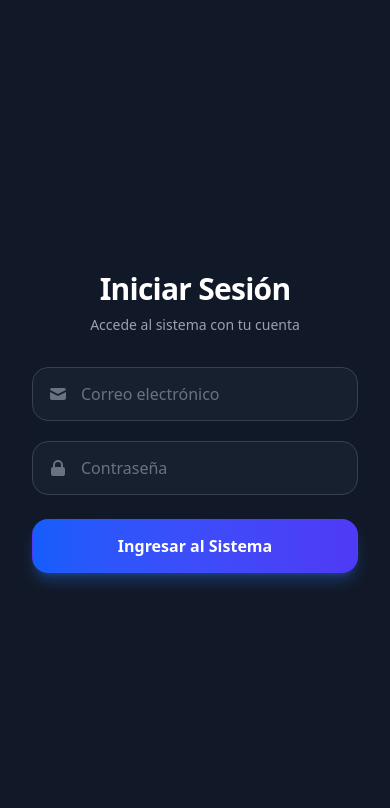
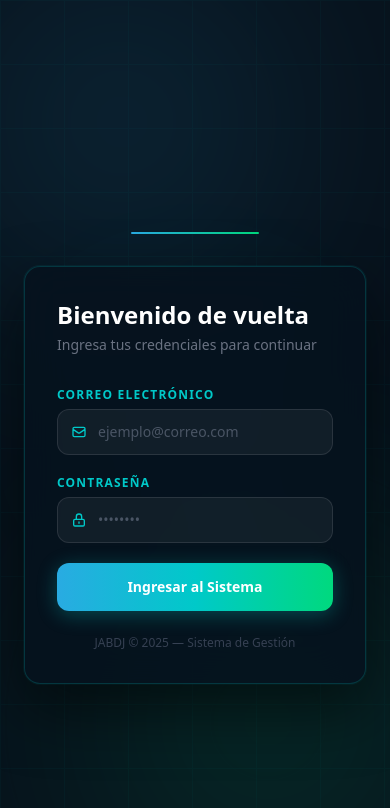
Before and after one commit to JABDJ/vivero, a React (Vite) app: page / in a window 390 px wide. Shown: the top 808 px of the page. Built offline with nearby package versions, Linux system fonts and the light colour scheme.

Commit message:
ajustes al aspecto de la web

```diff
--- a/src/pages/Login.jsx
+++ b/src/pages/Login.jsx
@@ -1,150 +1,225 @@
 import { useState } from 'react'
 import { supabase } from '../supabaseClient'
 import { useNavigate } from 'react-router-dom'
+
+// Logo JABDJ usando texto con gradiente SVG — fiel al original
+function JABDJLogo({ className = '' }) {
+  return (
+    <svg viewBox="0 0 320 90" xmlns="http://www.w3.org/2000/svg" className={className}>
+      <defs>
+        <linearGradient id="g1" x1="0%" y1="0%" x2="100%" y2="100%">
+          <stop offset="0%" stopColor="#29ABE2" />
+          <stop offset="45%" stopColor="#00C9C9" />
+          <stop offset="100%" stopColor="#00D97E" />
+        </linearGradient>
+      </defs>
+      <text
+        x="50%" y="72"
+        textAnchor="middle"
+        fontFamily="'Arial Black', 'Impact', sans-serif"
+        fontWeight="900"
+        fontSize="80"
+        letterSpacing="-2"
+        fill="url(#g1)"
+      >JABDJ</text>
+    </svg>
+  )
+}
 
 export default function Login() {
   const [email, setEmail] = useState('')
   const [password, setPassword] = useState('')
   const [loading, setLoading] = useState(false)
-
+  const [error, setError] = useState('')
   const navigate = useNavigate()
 
   const handleLogin = async (e) => {
     e.preventDefault()
     setLoading(true)
-
+    setError('')
     try {
-      // Lógica de LOGIN
-      const { data, error } = await supabase.auth.signInWithPassword({
-        email,
-        password,
-      })
+      const { data, error } = await supabase.auth.signInWithPassword({ email, password })
       if (error) throw error
 
-      // Consultar el rol directamente tras el login
       let userRole = 'user'
       try {
-        const { data: profileData } = await supabase
-          .from('profiles')
-          .select('role')
-          .eq('email', data.user.email)
-          .maybeSingle() // Devuelve null si no hay fila, sin lanzar error
-        userRole = profileData?.role ?? 'user'
-      } catch (e) {
-        console.warn('No se pudo leer el rol, usando "user" por defecto')
-      }
+        const { data: p } = await supabase
+          .from('profiles').select('role').eq('email', data.user.email).maybeSingle()
+        userRole = p?.role ?? 'user'
+      } catch { /* usa 'user' */ }
 
-      // Redirigir según el rol
-      if (userRole === 'admin') {
-        navigate('/dashboard')
-      } else if (userRole === 'vendedor') {
-        navigate('/vendedor')
-      } else {
-        navigate('/inicio')
-      }
-    } catch (error) {
-      alert(error.error_description || error.message)
+      if (userRole === 'admin') navigate('/dashboard')
+      else if (userRole === 'vendedor') navigate('/vendedor')
+      else navigate('/inicio')
+    } catch (err) {
+      setError(err.message || 'Credenciales incorrectas')
     } finally {
       setLoading(false)
     }
   }
 
   return (
-    <div className="flex min-h-screen w-full bg-[#0f172a]">
+    <div style={{ background: '#07111b' }} className="relative flex min-h-screen w-full overflow-hidden">
 
-      {/* SECCIÓN IZQUIERDA: Imagen (Oculta en móviles) */}
-      <div className="hidden lg:flex w-1/2 relative bg-cover bg-center items-center justify-center"
-        style={{ backgroundImage: "url('https://images.unsplash.com/photo-1614735241165-6756e1dfa8ab?q=80&w=2232&auto=format&fit=crop')" }}>
-        {/* Nota: He cambiado la imagen a una con tonos más fríos/azules que combina mejor */}
+      {/* ── Orbes de fondo con colores del logo ── */}
+      <div className="pointer-events-none absolute inset-0">
+        <div className="absolute -top-32 -left-32 w-[500px] h-[500px] rounded-full opacity-20 blur-[110px]"
+          style={{ background: 'radial-gradient(circle, #29ABE2, transparent 70%)' }} />
+        <div className="absolute -bottom-32 -right-32 w-[500px] h-[500px] rounded-full opacity-20 blur-[110px]"
+          style={{ background: 'radial-gradient(circle, #00D97E, transparent 70%)' }} />
+        <div className="absolute top-1/2 left-1/2 -translate-x-1/2 -translate-y-1/2 w-[300px] h-[300px] rounded-full opacity-10 blur-[90px]"
+          style={{ background: 'radial-gradient(circle, #00C9C9, transparent 70%)' }} />
+        {/* Líneas de grid muy sutiles */}
+        <div className="absolute inset-0 opacity-[0.03]"
+          style={{ backgroundImage: 'linear-gradient(#00C9C9 1px,transparent 1px),linear-gradient(90deg,#00C9C9 1px,transparent 1px)', backgroundSize: '64px 64px' }} />
+      </div>
 
-        {/* Overlay oscuro azulado */}
-        <div className="absolute inset-0 bg-gradient-to-t from-blue-900/80 via-black/50 to-black/30"></div>
+      {/* ── Panel izquierdo (solo desktop) ── */}
+      <div className="hidden lg:flex w-1/2 flex-col items-center justify-center relative z-10 px-16 gap-10">
+        {/* Logo */}
+        <div className="flex flex-col items-center gap-3">
+          <JABDJLogo className="w-72" />
+          {/* Línea gradiente */}
+          <div className="w-48 h-[3px] rounded-full" style={{ background: 'linear-gradient(90deg, #29ABE2, #00C9C9, #00D97E)' }} />
+          <p className="text-center text-gray-400 text-sm max-w-xs leading-relaxed mt-2">
+            Sistema integrado de gestión de inventario, facturación y usuarios.
+          </p>
+        </div>
 
-        <div className="relative z-10 p-12 text-white max-w-xl">
-          <h1 className="text-5xl font-extrabold mb-6 leading-tight">
-            Bienvenido de nuevo
-          </h1>
-          <p className="text-lg text-blue-100 mb-8">
-            Gestiona tu inventario, categorías y productos en un entorno moderno.
-          </p>
+        {/* Features */}
+        <div className="flex flex-col gap-3 w-full max-w-xs">
+          {[
+            { icon: '📦', text: 'Control de inventario en tiempo real' },
+            { icon: '🧾', text: 'Facturación rápida y precisa' },
+            { icon: '👥', text: 'Gestión de roles y usuarios' },
+          ].map((f, i) => (
+            <div key={i}
+              className="flex items-center gap-3 px-4 py-3 rounded-xl border text-sm text-gray-300"
+              style={{ background: 'rgba(255,255,255,0.04)', borderColor: 'rgba(0,201,201,0.2)' }}>
+              <span className="text-lg">{f.icon}</span>
+              {f.text}
+            </div>
+          ))}
         </div>
       </div>
 
-      {/* SECCIÓN DERECHA: Formulario */}
-      <div className="w-full lg:w-1/2 flex items-center justify-center p-8 sm:p-12 md:p-16 bg-[#111827]">
-        <div className="w-full max-w-md space-y-8">
+      {/* ── Panel derecho — Formulario ── */}
+      <div className="w-full lg:w-1/2 flex items-center justify-center relative z-10 p-6">
+        <div className="w-full max-w-md">
 
-          <div className="text-center">
-            <h2 className="text-3xl font-bold tracking-tight text-white">
-              Iniciar Sesión
-            </h2>
-            <p className="mt-2 text-sm text-gray-400">
-              Accede al sistema con tu cuenta
-            </p>
+          {/* Logo en móvil */}
+          <div className="flex lg:hidden flex-col items-center mb-8 gap-2">
+            <JABDJLogo className="w-56" />
+            <div className="w-32 h-[2px] rounded-full" style={{ background: 'linear-gradient(90deg, #29ABE2, #00D97E)' }} />
           </div>
 
-          <form className="mt-8 space-y-6" onSubmit={handleLogin}>
-            <div className="space-y-5">
+          {/* Card */}
+          <div className="rounded-2xl p-8 sm:p-10 border"
+            style={{
+              background: 'rgba(6, 18, 30, 0.85)',
+              borderColor: 'rgba(0, 201, 201, 0.2)',
+              backdropFilter: 'blur(20px)',
+              boxShadow: '0 25px 60px rgba(0,0,0,0.5), 0 0 0 1px rgba(0,201,201,0.08)',
+            }}>
 
-              {/* Input Email */}
-              <div className="relative">
-                <div className="absolute inset-y-0 left-0 pl-4 flex items-center pointer-events-none">
-                  <svg xmlns="http://www.w3.org/2000/svg" className="h-5 w-5 text-gray-500" viewBox="0 0 20 20" fill="currentColor">
-                    <path d="M2.003 5.884L10 9.882l7.997-3.998A2 2 0 0016 4H4a2 2 0 00-1.997 1.884z" />
-                    <path d="M18 8.118l-8 4-8-4V14a2 2 0 002 2h12a2 2 0 002-2V8.118z" />
-                  </svg>
-                </div>
-                <input
-                  id="email-address"
-                  name="email"
-                  type="email"
-                  autoComplete="email"
-                  required
-                  className="block w-full pl-12 pr-4 py-3.5 border border-gray-700 rounded-2xl bg-gray-800/50 text-white placeholder-gray-500 focus:outline-none focus:ring-2 focus:ring-blue-500 focus:border-transparent transition-all sm:text-sm"
-                  placeholder="Correo electrónico"
-                  value={email}
-                  onChange={(e) => setEmail(e.target.value)}
-                />
+            <div className="mb-8">
+              <h2 className="text-2xl font-bold text-white">Bienvenido de vuelta</h2>
+              <p className="mt-1 text-sm text-gray-500">Ingresa tus credenciales para continuar</p>
             </div>
 
-              {/* Input Password */}
+            <form onSubmit={handleLogin} className="space-y-5">
+
+              {/* Email */}
+              <div className="space-y-1.5">
+                <label className="block text-xs font-semibold uppercase tracking-widest" style={{ color: '#00C9C9' }}>
+                  Correo electrónico
+                </label>
                 <div className="relative">
-                <div className="absolute inset-y-0 left-0 pl-4 flex items-center pointer-events-none">
-                  <svg xmlns="http://www.w3.org/2000/svg" className="h-5 w-5 text-gray-500" viewBox="0 0 20 20" fill="currentColor">
-                    <path fillRule="evenodd" d="M5 9V7a5 5 0 0110 0v2a2 2 0 012 2v5a2 2 0 01-2 2H5a2 2 0 01-2-2v-5a2 2 0 012-2zm8-2v2H7V7a3 3 0 016 0z" clipRule="evenodd" />
+                  <svg className="absolute left-3.5 top-1/2 -translate-y-1/2 w-4 h-4" style={{ color: '#00C9C9' }}
+                    fill="none" stroke="currentColor" viewBox="0 0 24 24">
+                    <path strokeLinecap="round" strokeLinejoin="round" strokeWidth="2"
+                      d="M3 8l7.89 5.26a2 2 0 002.22 0L21 8M5 19h14a2 2 0 002-2V7a2 2 0 00-2-2H5a2 2 0 00-2 2v10a2 2 0 002 2z" />
                   </svg>
-                </div>
                   <input
-                  id="password"
-                  name="password"
-                  type="password"
-                  autoComplete="current-password"
-                  required
-                  className="block w-full pl-12 pr-4 py-3.5 border border-gray-700 rounded-2xl bg-gray-800/50 text-white placeholder-gray-500 focus:outline-none focus:ring-2 focus:ring-blue-500 focus:border-transparent transition-all sm:text-sm"
-                  placeholder="Contraseña"
-                  value={password}
-                  onChange={(e) => setPassword(e.target.value)}
+                    type="email" required autoComplete="email"
+                    value={email} onChange={(e) => setEmail(e.target.value)}
+                    placeholder="ejemplo@correo.com"
+                    style={{
+                      background: 'rgba(255,255,255,0.05)',
+                      borderColor: 'rgba(255,255,255,0.1)',
+                      color: '#fff',
+                    }}
+                    className="w-full pl-10 pr-4 py-3 rounded-xl border text-sm
+                      placeholder-gray-600 outline-none transition-all
+                      focus:border-[#00C9C9] focus:ring-2 focus:ring-[#00C9C9]/20"
                   />
                 </div>
               </div>
 
-            {/* Botón Principal (Azul) */}
-            <div>
-              <button
-                type="submit"
-                disabled={loading}
-                className="group relative w-full flex justify-center py-3.5 px-4 border border-transparent font-bold rounded-2xl text-white bg-gradient-to-r from-blue-600 to-indigo-600 hover:from-blue-700 hover:to-indigo-700 focus:outline-none focus:ring-2 focus:ring-offset-2 focus:ring-blue-500 transition-all duration-200 ease-in-out transform hover:scale-[1.02] shadow-lg shadow-blue-500/30"
-              >
-                {loading ? (
-                  <svg className="animate-spin -ml-1 mr-3 h-5 w-5 text-white" xmlns="http://www.w3.org/2000/svg" fill="none" viewBox="0 0 24 24">
-                    <circle className="opacity-25" cx="12" cy="12" r="10" stroke="currentColor" strokeWidth="4"></circle>
-                    <path className="opacity-75" fill="currentColor" d="M4 12a8 8 0 018-8V0C5.373 0 0 5.373 0 12h4zm2 5.291A7.962 7.962 0 014 12H0c0 3.042 1.135 5.824 3 7.938l3-2.647z"></path>
+              {/* Password */}
+              <div className="space-y-1.5">
+                <label className="block text-xs font-semibold uppercase tracking-widest" style={{ color: '#00C9C9' }}>
+                  Contraseña
+                </label>
+                <div className="relative">
+                  <svg className="absolute left-3.5 top-1/2 -translate-y-1/2 w-4 h-4" style={{ color: '#00C9C9' }}
+                    fill="none" stroke="currentColor" viewBox="0 0 24 24">
+                    <path strokeLinecap="round" strokeLinejoin="round" strokeWidth="2"
+                      d="M12 15v2m-6 4h12a2 2 0 002-2v-6a2 2 0 00-2-2H6a2 2 0 00-2 2v6a2 2 0 002 2zm10-10V7a4 4 0 00-8 0v4h8z" />
                   </svg>
-                ) : 'Ingresar al Sistema'}
-              </button>
+                  <input
+                    type="password" required autoComplete="current-password"
+                    value={password} onChange={(e) => setPassword(e.target.value)}
+                    placeholder="••••••••"
+                    style={{
+                      background: 'rgba(255,255,255,0.05)',
+                      borderColor: 'rgba(255,255,255,0.1)',
+                      color: '#fff',
+                    }}
+                    className="w-full pl-10 pr-4 py-3 rounded-xl border text-sm
+                      placeholder-gray-600 outline-none transition-all
+                      focus:border-[#00C9C9] focus:ring-2 focus:ring-[#00C9C9]/20"
+                  />
+                </div>
               </div>
 
+              {/* Error */}
+              {error && (
+                <p className="text-sm px-4 py-2.5 rounded-lg border border-red-500/30 bg-red-500/10 text-red-400">
+                  {error}
+                </p>
+              )}
+
+              {/* Submit */}
+              <button
+                type="submit" disabled={loading}
+                className="relative w-full py-3.5 rounded-xl font-bold text-white text-sm overflow-hidden
+                  transition-all duration-200 active:scale-[0.98] disabled:opacity-60 group"
+                style={{ background: 'linear-gradient(90deg, #29ABE2, #00C9C9 50%, #00D97E)', boxShadow: '0 4px 20px rgba(0,201,201,0.3)' }}
+              >
+                {/* Shimmer hover */}
+                <span className="absolute inset-0 bg-gradient-to-r from-transparent via-white/20 to-transparent
+                  -translate-x-full group-hover:translate-x-full transition-transform duration-700" />
+                <span className="relative flex items-center justify-center gap-2">
+                  {loading ? (
+                    <>
+                      <svg className="animate-spin w-4 h-4" fill="none" viewBox="0 0 24 24">
+                        <circle className="opacity-25" cx="12" cy="12" r="10" stroke="currentColor" strokeWidth="4" />
+                        <path className="opacity-75" fill="currentColor"
+                          d="M4 12a8 8 0 018-8V0C5.373 0 0 5.373 0 12h4zm2 5.291A7.962 7.962 0 014 12H0c0 3.042 1.135 5.824 3 7.938l3-2.647z" />
+                      </svg>
+                      Ingresando...
+                    </>
+                  ) : 'Ingresar al Sistema'}
+                </span>
+              </button>
+
             </form>
+
+            <p className="mt-6 text-center text-xs text-gray-700">
+              JABDJ &copy; {new Date().getFullYear()} &mdash; Sistema de Gestión
+            </p>
+          </div>
         </div>
       </div>
     </div>
--- a/src/pages/VendedorDashboard.jsx
+++ b/src/pages/VendedorDashboard.jsx
@@ -2,6 +2,7 @@ import { useState, useEffect } from 'react'
 import { Link, useNavigate } from 'react-router-dom'
 import { supabase } from '../supabaseClient'
 import { useAuth } from '../context/AuthContext'
+import { formatPrice } from '../utils/format'
 
 export default function VendedorDashboard() {
     const { logout, user } = useAuth()
@@ -159,7 +160,7 @@ export default function VendedorDashboard() {
                                             {/* Precio */}
                                             <td>
                                                 <span className="text-emerald-400 font-semibold font-mono">
-                                                    ${Number(p.precio ?? 0).toFixed(2)}
+                                                    ${formatPrice(p.precio ?? 0)}
                                                 </span>
                                             </td>
                                             {/* Stock */}
```
Also changed, not shown: src/components/ProductList.jsx (+37 -13 lines), src/pages/Facturas.jsx (+5 -4 lines), src/pages/HistorialFacturas.jsx (+5 -4 lines), src/utils/format.js (added, +13 -0 lines). Lines whose indentation alone changed are shown as unchanged.
